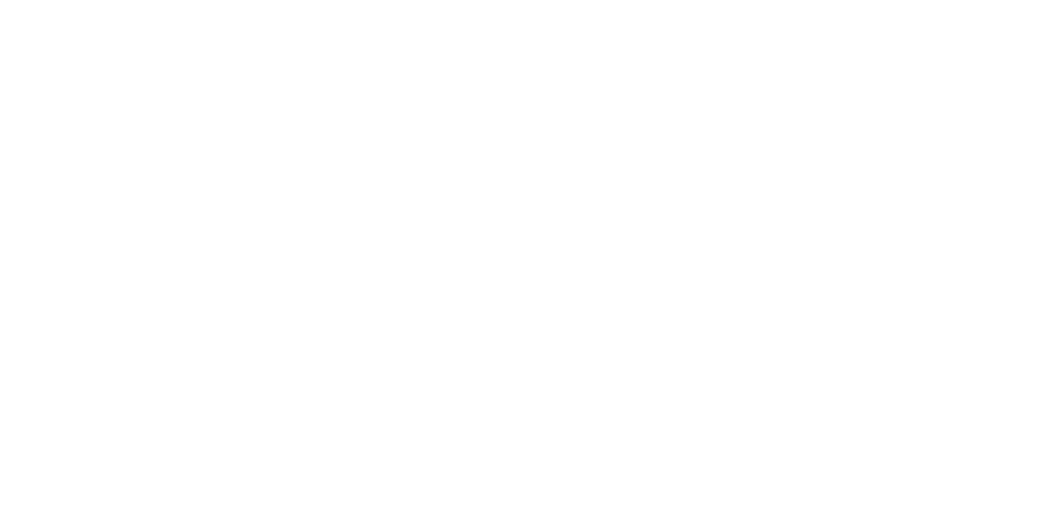
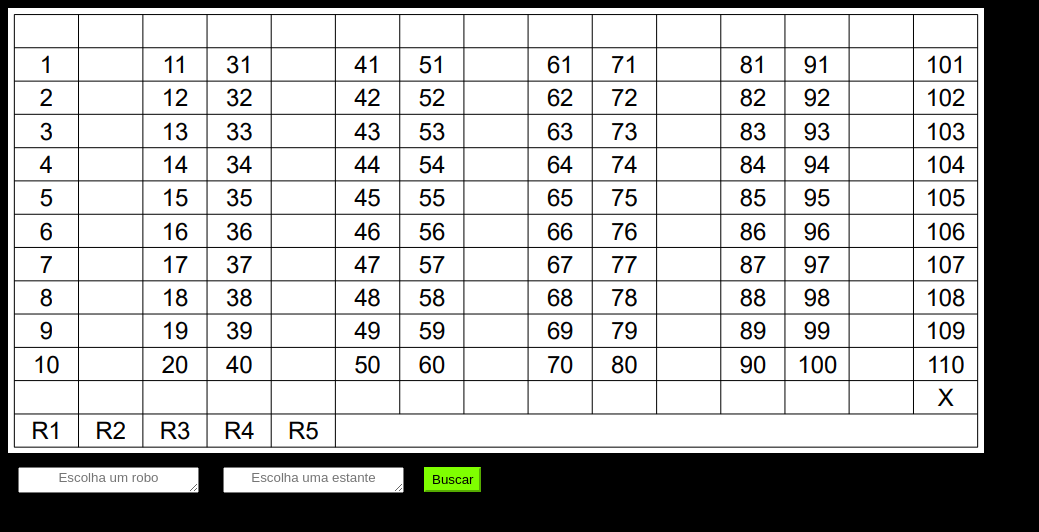
Before and after one commit to YanBurigo/IA, a plain HTML site: page index.html in a window 1280 px wide. Shown: the whole page, without its empty margins (0-1039 px from the left). Drawn offline with Linux system fonts and the light colour scheme.

Commit message:
Adicionando front provisório

```diff
--- a/index.html
+++ b/index.html
@@ -3,9 +3,27 @@
 <head>
     <meta charset="UTF-8">
     <meta name="viewport" content="width=device-width, initial-scale=1.0">
-    <title>Document</title>
+    <title>IA</title>
+    <link rel="shortcut icon" href="assets/favicon.png">
+    <link rel="stylesheet" type="text/css" href="styles/style.css">
 </head>
 <body>
-
+    <div>
+        <img src="assets/matriz.png" />
+    </div>
+    <div>
+        <textarea class="textcamp" placeholder="Escolha um robo"></textarea>
+        <textarea class="textcamp" placeholder="Escolha uma estante"></textarea>
+        <button class="botao" onclick="ok()">Buscar</button>
+    </div>
+    <div>
+        <p></p>
+    </div>
+    <script type="text/javascript" src="scripts/script.js"></script>
+    <script>
+        function ok(){
+            alert("Em breve!");
+        }
+    </script>
 </body>
 </html>
--- /dev/null
+++ b/styles/style.css
@@ -0,0 +1,16 @@
+body{
+    background-color: black;
+}
+.textcamp{
+    margin: 10px;
+    text-align: center;
+    height: 20px;
+    font-family: Arial, Helvetica, sans-serif;
+}
+.botao{
+    position: absolute;
+    margin: 10px;
+    height: 25px;
+    border-color: chartreuse;
+    background-color: chartreuse;
+}
```
Also changed, not shown: assets/favicon.png (added), assets/matriz.PNG (added), scripts/script.js (line endings or trailing spaces), style.css (deleted).
